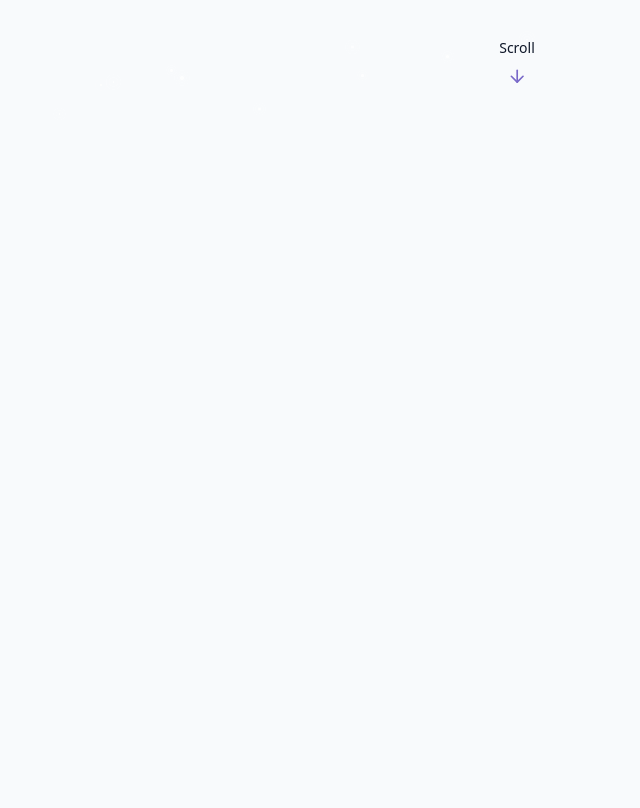
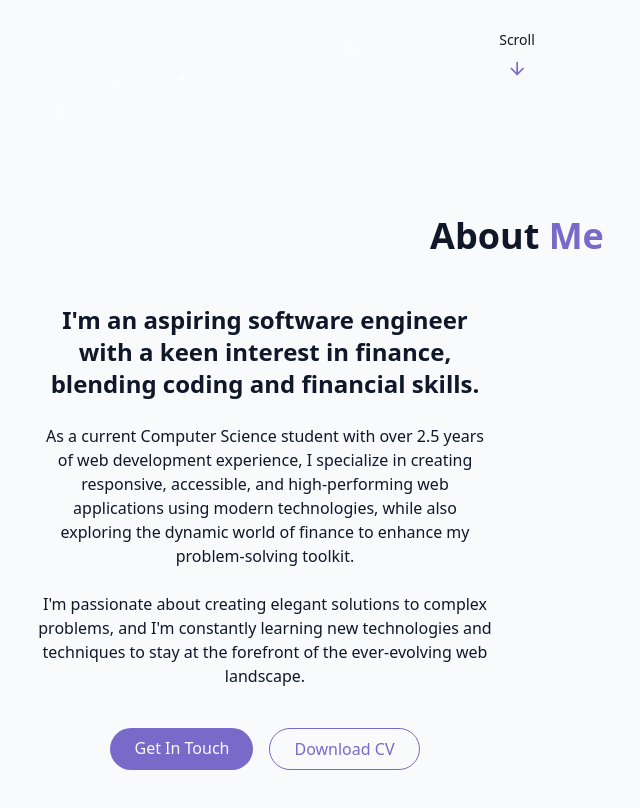
Before and after one commit to EBESYtheCoder/PortfolioWebsite, a React (Vite) app: page / in a window 1280 px wide. Shown: the part 680-1488 px from the top of the page, without its empty margins (123-763 px from the left). Before the commit the page ends 800 px from the top, so only its background shows below. Built offline with nearby package versions, Linux system fonts and the light colour scheme.

Commit message:
about me

```diff
--- a/src/components/AboutMe.jsx
+++ /dev/null
@@ -1,3 +0,0 @@
-export const AboutSection = () => {
-  return <section></section>;
-};
--- /dev/null
+++ b/src/components/AboutSection.jsx
@@ -0,0 +1,49 @@
+export const AboutSection = () => {
+  return (
+    <section id="about" className="py-24 px-4 relative">
+      <div className="container mx-auto max-w-5xl">
+        <h2 className="text-3xl md:text-4xl font-bold mb-12 text-center">
+          About <span className="text-primary">Me</span>
+        </h2>
+
+        <div className="grid grid-cols-1 md:grid-cols-2 gap-12 items-center">
+          <div className="space-y-6">
+            <h3 className="text-2xl font-semibold">
+              I'm an aspiring software engineer with a keen interest in finance,
+              blending coding and financial skills.
+            </h3>
+
+            <p className="text-muted-foreground">
+              As a current Computer Science student with over 2.5 years of web
+              development experience, I specialize in creating responsive,
+              accessible, and high-performing web applications using modern
+              technologies, while also exploring the dynamic world of finance to
+              enhance my problem-solving toolkit.
+            </p>
+
+            <p className="text-muted-foreground">
+              I'm passionate about creating elegant solutions to complex
+              problems, and I'm constantly learning new technologies and
+              techniques to stay at the forefront of the ever-evolving web
+              landscape.
+            </p>
+
+            <div className="flex flex-col sm:flex-row gap-4 pt-4 justify-center">
+              <a href="#contact" className="cosmic-button">
+                Get In Touch
+              </a>
+
+              <a
+                href=""
+                className="px-6 py-2 rounded-full border border-primary text-primary hover:bg-primary/10 tracking-colors duration-300"
+              >
+                Download CV
+              </a>
+            </div>
+          </div>
+          <div></div>
+        </div>
+      </div>
+    </section>
+  );
+};
--- a/src/pages/Home.jsx
+++ b/src/pages/Home.jsx
@@ -1,4 +1,4 @@
-import { AboutSection } from "../components/AboutMe";
+import { AboutSection } from "../components/AboutSection";
 import { HeroSection } from "../components/HeroSection";
 import { Navbar } from "../components/Navbar";
 import { StarBackground } from "../components/StarBackground";
```
